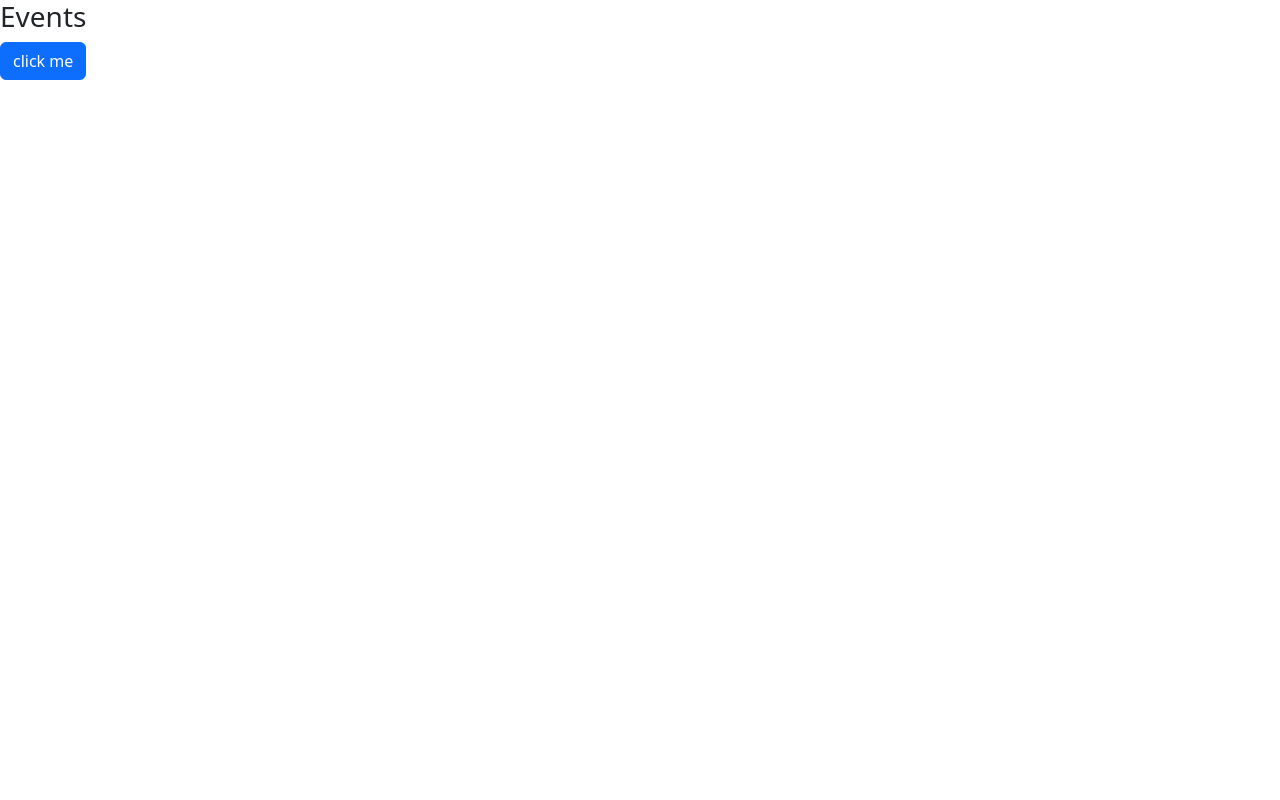
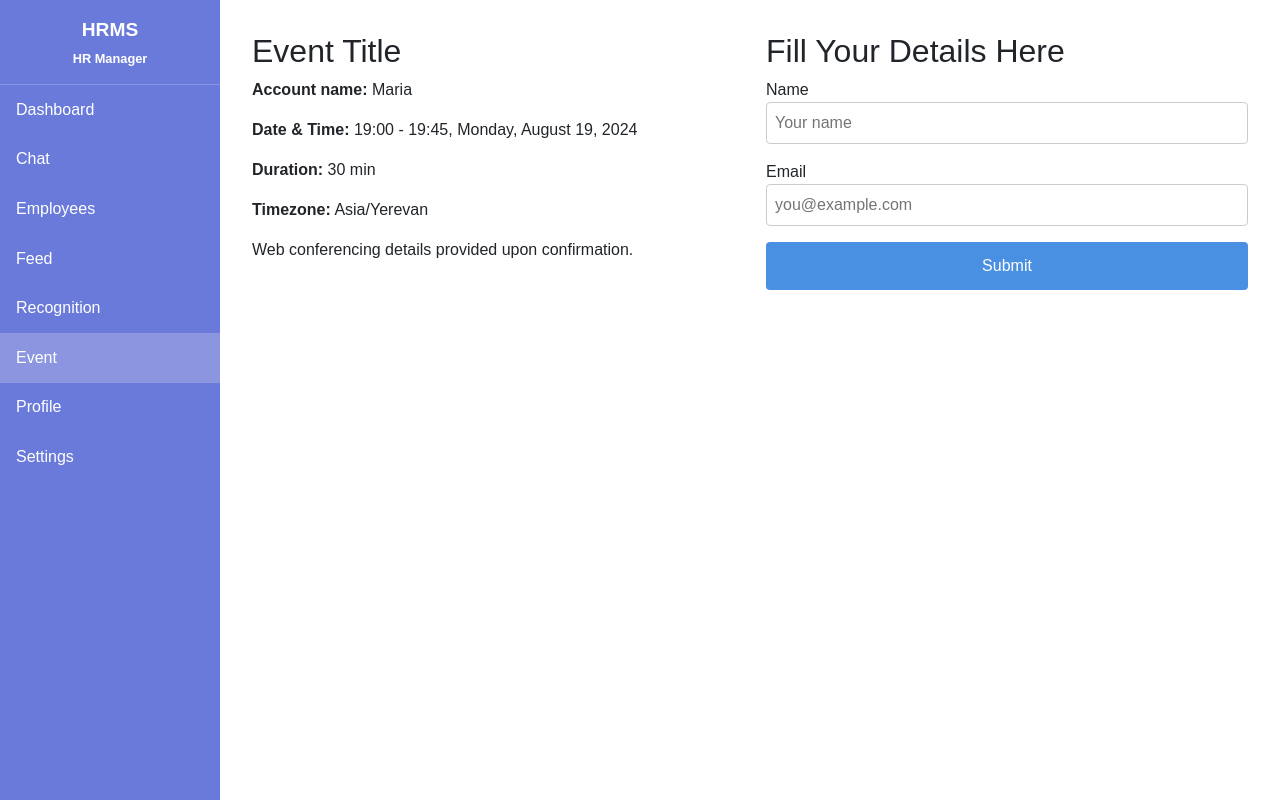
Before and after one commit to LungsomLamnio/UptoSkills_HRMS, a React (Vite) app: page / in a window 1280 px wide. Built offline with nearby package versions, Linux system fonts and the light colour scheme.

Commit message:
Well Added the side bar and Basic layout

```diff
--- a/src/App.jsx
+++ b/src/App.jsx
@@ -1,12 +1,148 @@
-import { Routes, Route } from "react-router-dom";
-import Events from "./pages/Events";
+import { useState } from "react";
 
-export default function App() {
+const navItems = [
+  { name: "Dashboard" },
+  { name: "Chat" },
+  { name: "Employees" },
+  { name: "Feed" },
+  { name: "Recognition" },
+  { name: "Event" },
+  { name: "Profile" },
+  { name: "Settings" },
+];
+
+function App() {
+  const [activePage, setActivePage] = useState("Event");
+
   return (
-    <>
-      <Routes>
-        <Route path="/" element={<Events />} />
-      </Routes>
-    </>
+    <div style={{ display: "flex", height: "100vh", fontFamily: "sans-serif" }}>
+      {/* Sidebar */}
+      <div
+        style={{
+          width: "220px",
+          backgroundColor: "#6A7ADA",
+          color: "#fff",
+          display: "flex",
+          flexDirection: "column",
+        }}
+      >
+        <div
+          style={{
+            padding: "1rem",
+            fontWeight: "bold",
+            fontSize: "1.2rem",
+            textAlign: "center",
+            borderBottom: "1px solid rgba(255,255,255,0.2)",
+          }}
+        >
+          <div>HRMS</div>
+          <div style={{ fontSize: "0.8rem", marginTop: "0.25rem" }}>HR Manager</div>
+        </div>
+        <ul style={{ listStyle: "none", margin: 0, padding: 0, flex: 1 }}>
+          {navItems.map((item) => (
+            <li
+              key={item.name}
+              onClick={() => setActivePage(item.name)}
+              style={{
+                padding: "0.8rem 1rem",
+                cursor: "pointer",
+                backgroundColor: activePage === item.name ? "#8B95E0" : "transparent",
+                display: "flex",
+                alignItems: "center",
+                gap: "0.75rem",
+                fontSize: "1rem",
+              }}
+            >
+              <span>{item.name}</span>
+            </li>
+          ))}
+        </ul>
+      </div>
+
+      {/* Main Content Area */}
+      <div
+        style={{
+          flex: 1,
+          backgroundColor: "#fff",
+          padding: "2rem",
+          overflowY: "auto",
+        }}
+      >
+        <PageContent activePage={activePage} />
+      </div>
+    </div>
   );
 }
+
+function PageContent({ activePage }) {
+  switch (activePage) {
+    case "Dashboard":
+      return <h1>Dashboard Page</h1>;
+    case "Chat":
+      return <h1>Chat Page</h1>;
+    case "Employees":
+      return <h1>Employees Page</h1>;
+    case "Feed":
+      return <h1>Feed Page</h1>;
+    case "Recognition":
+      return <h1>Recognition Page</h1>;
+    case "Profile":
+      return <h1>Profile Page</h1>;
+    case "Settings":
+      return <h1>Settings Page</h1>;
+    case "Event":
+    default:
+      return (
+        <div style={{ display: "flex", gap: "2rem" }}>
+          {/* Event Details */}
+          <div style={{ flex: 1 }}>
+            <h2>Event Title</h2>
+            <p><strong>Account name:</strong> Maria</p>
+            <p><strong>Date & Time:</strong> 19:00 - 19:45, Monday, August 19, 2024</p>
+            <p><strong>Duration:</strong> 30 min</p>
+            <p><strong>Timezone:</strong> Asia/Yerevan</p>
+            <p>Web conferencing details provided upon confirmation.</p>
+          </div>
+
+          {/* Scheduling/Form Placeholder */}
+          <div style={{ flex: 1 }}>
+            <h2>Fill Your Details Here</h2>
+            <form style={{ display: "flex", flexDirection: "column", gap: "1rem" }}>
+              <div>
+                <label>Name</label>
+                <input type="text" placeholder="Your name" style={inputStyle} />
+              </div>
+              <div>
+                <label>Email</label>
+                <input type="email" placeholder="you@example.com" style={inputStyle} />
+              </div>
+              <button
+                type="button"
+                style={{
+                  backgroundColor: "#4A90E2",
+                  color: "#fff",
+                  border: "none",
+                  padding: "0.75rem 1rem",
+                  borderRadius: "4px",
+                  cursor: "pointer",
+                  fontSize: "1rem",
+                }}
+              >
+                Submit
+              </button>
+            </form>
+          </div>
+        </div>
+      );
+  }
+}
+
+const inputStyle = {
+  width: "100%",
+  padding: "0.5rem",
+  fontSize: "1rem",
+  borderRadius: "4px",
+  border: "1px solid #ccc",
+};
+
+export default App;
```
